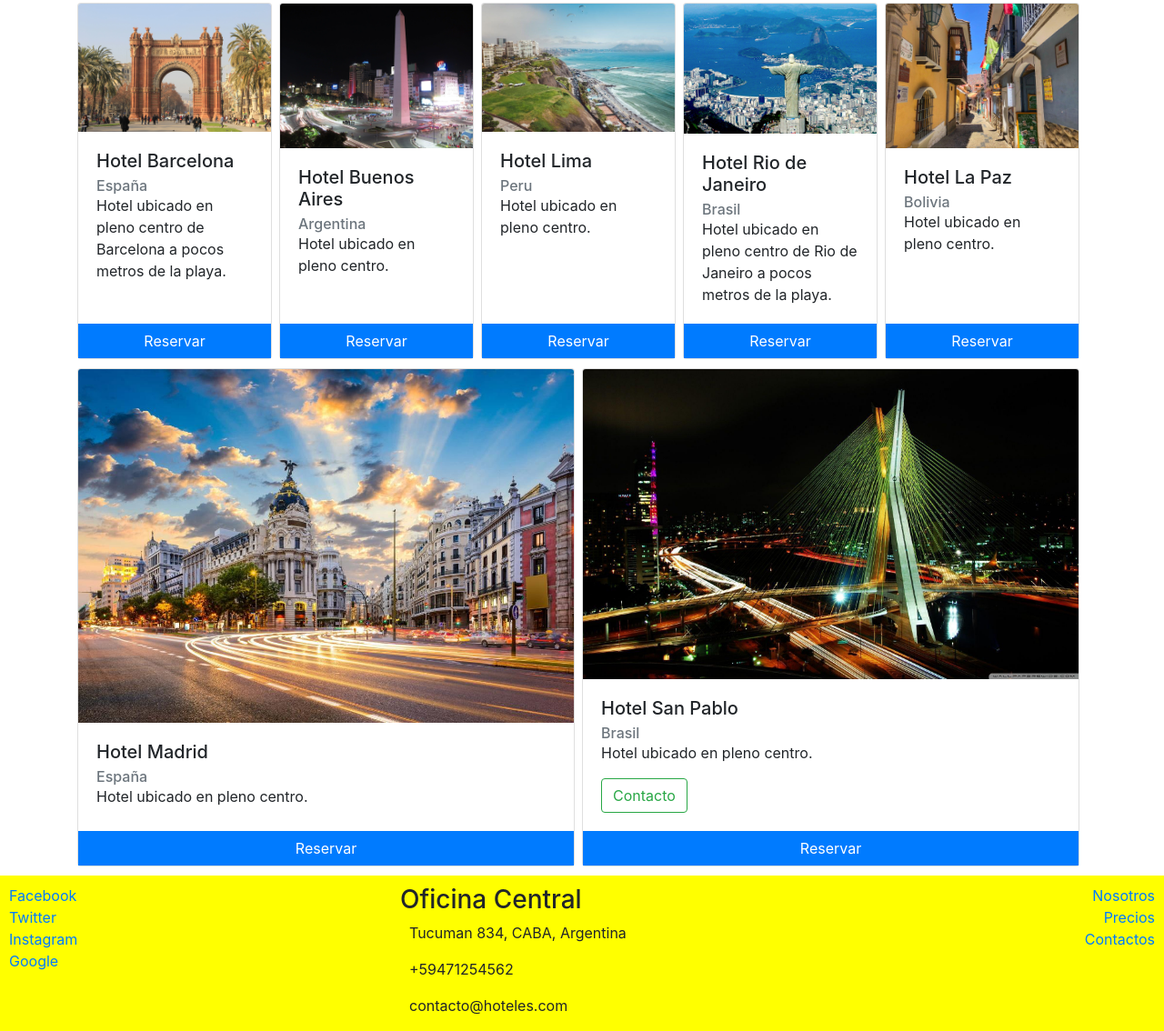
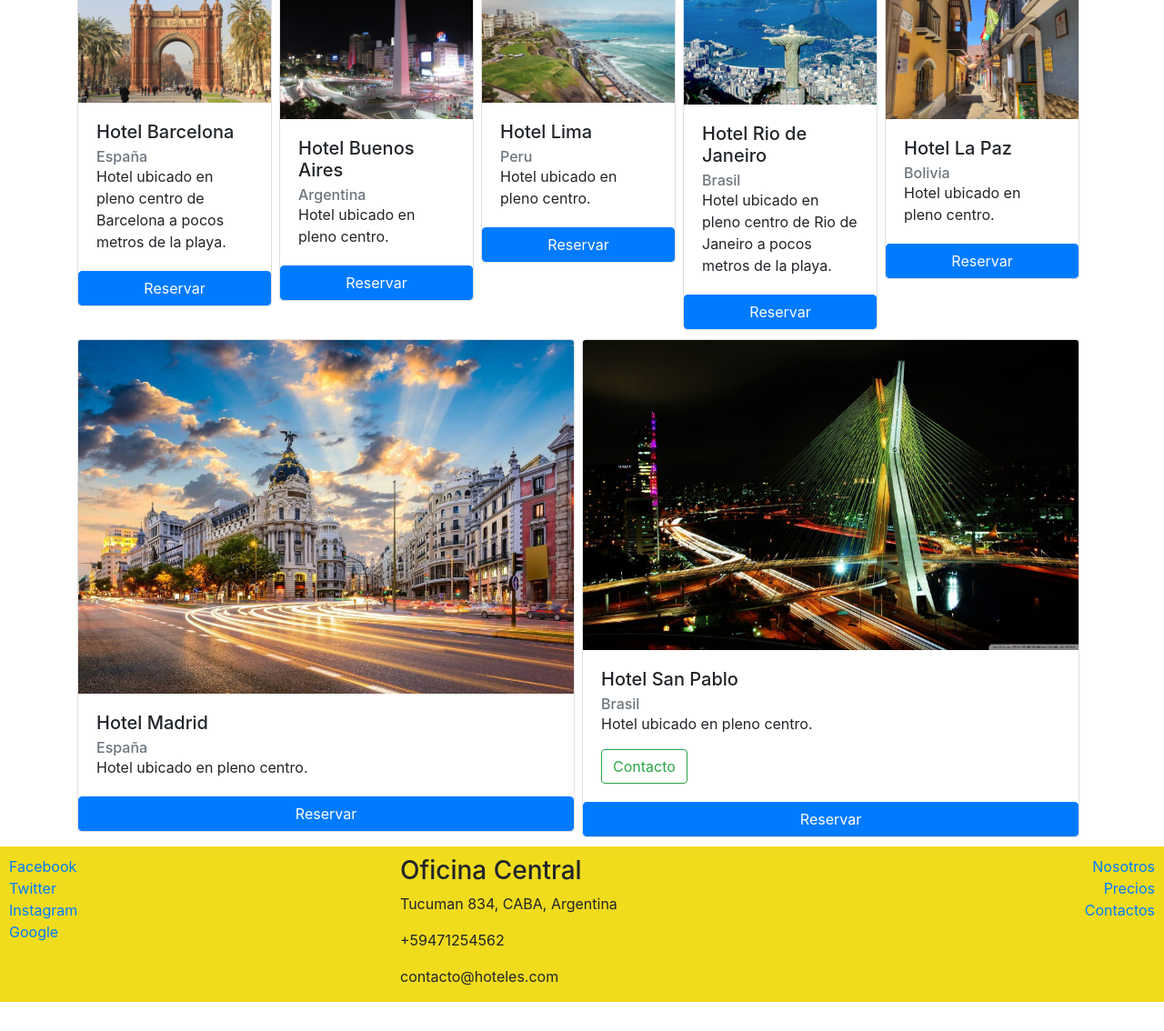
Before and after one commit to fade90/guia-hoteles, a website: page index.html in a window 1280 px wide. Shown: the part 1241-2375 px from the top of the page at 91% size. After the commit the page ends 2343 px from the top, so only its background shows below. Drawn offline with nearby package versions, Linux system fonts and the light colour scheme; a web font is replaced by a local one.

Commit message:
instalamos y utilizamos SASS

```diff
--- /dev/null
+++ b/css/styles.scss
@@ -0,0 +1,42 @@
+$amarillo: #f0db1d;
+$rojo: #a60d38;
+$verde: #23d953;
+
+@mixin margenes($top, $bottom) {
+    margin-top: $top;
+    margin-bottom: $bottom;
+}
+
+
+.jumbotron {
+    background-color: $amarillo;
+    color: black;
+    @include margenes(50px, 0px)
+}
+
+.card-hotel{
+    flex: 1 200px;
+    height: 100%;
+    @include margenes(10px, 0px)
+}
+
+.btn-reserva {
+    width: 100%;
+    left: 0px;
+    bottom: 0px;
+}
+
+footer {
+    background-color: $amarillo;
+    padding: 10px 10px 0px 10px;
+    @include margenes(10px, 0px)
+}
+
+.footer-icon {
+    padding-right: 10px;
+}
+
+
+.tab-content {
+    padding-top: 10px;
+}
--- a/index.html
+++ b/index.html
@@ -7,7 +7,7 @@
 
     <!-- Bootstrap CSS -->
     <link rel="stylesheet" href="node_modules/bootstrap/dist/css/bootstrap.min.css">
-    <link rel="stylesheet" href="css/main.css">
+    <link rel="stylesheet" href="css/styles.css">
     <link rel="stylesheet" href="node_modules/open-iconic/font/css/open-iconic-bootstrap.min.css">
 
 
```
Also changed, not shown: package.json (+6 -3 lines), css/styles.css (added), 1 other file.
